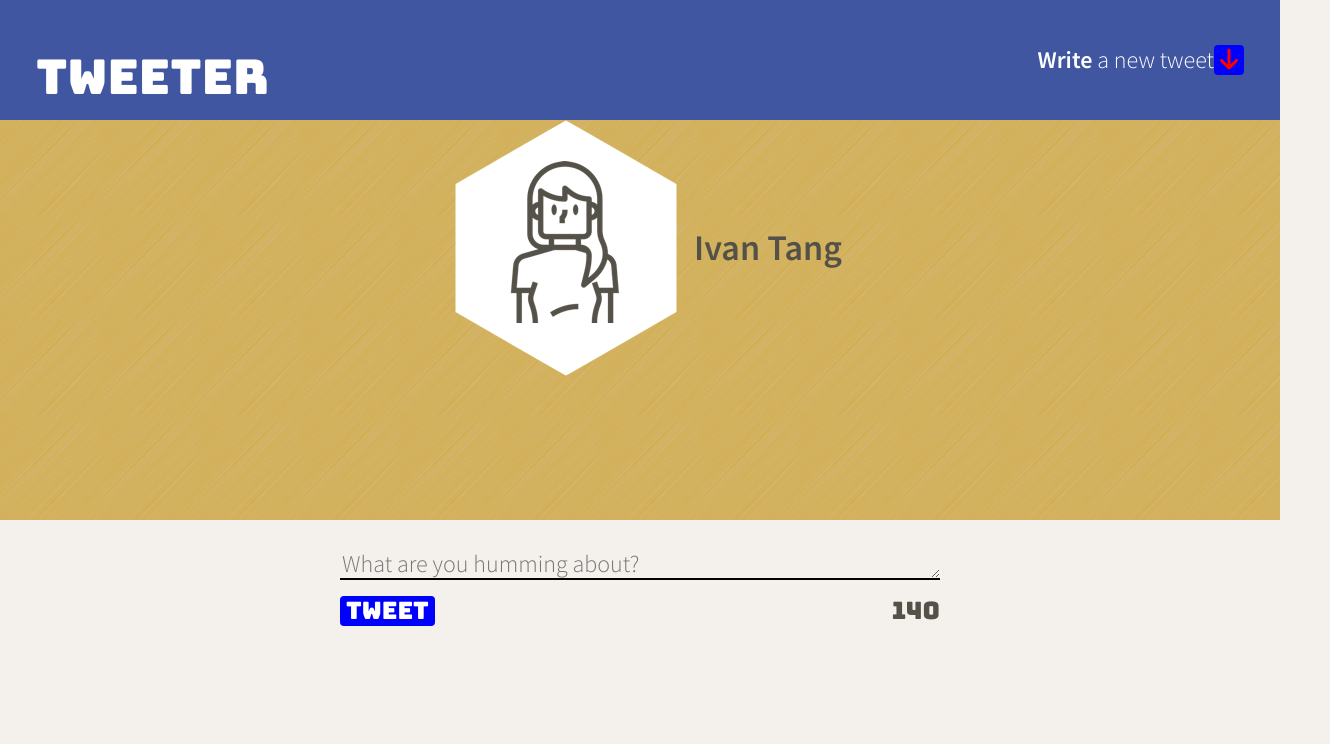
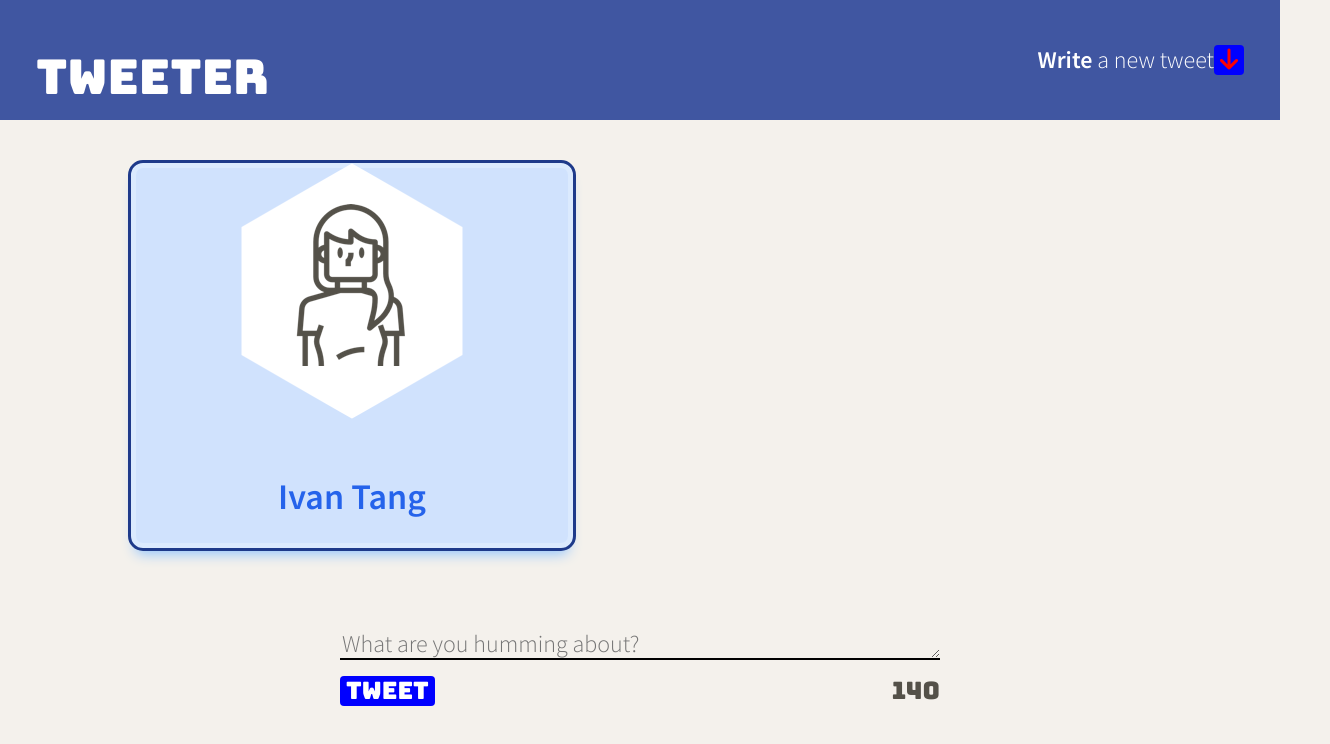
Before and after one commit to tangivan/tweeter-project, a website: page public/index.html in a window 1280 px wide. Shown: the whole page, 1330 px wide, since content can reach past the window. Drawn offline with nearby package versions, Linux system fonts and the light colour scheme; no server answers.

Commit message:
Change background colors for header container and h2 element. Add media queries for Desktop layout.

```diff
--- a/public/styles/header.css
+++ b/public/styles/header.css
@@ -1,16 +1,39 @@
-header {
+/* Header with user's Avatar and Name */
+body>header {
   height: 400px;
   width: 100%;
   margin-top: 120px;
-  background-color: goldenrod;
-  background-image: url("../images/brushed-alum.png");
 }
 
-header div {
+body> header > div {
   display: flex;
+  flex-direction: column;
   justify-content: center;
+  align-items: center;
+  background-color: #D0E2FD
 }
 
-.name {
-  color: white;
+/* User Name */
+body>header h2 {
+  color: #2563EB;
 }
+
+@media only screen and (min-width: 1024px) {
+body>header {
+  flex-basis: 50%;
+  padding: 3rem;
+  margin-top: 200px;
+  margin-left: 50px;
+  margin-right: 50px;
+}
+
+body> header > div {
+  position: fixed;
+  top: 20%;
+  left: 10%;
+  width: 35%;
+  border: 3px solid #1E3A8A;
+  border-radius: 15px;
+  box-shadow: inset 0px 0px 0px 5px #DBEAFE, 0px 10px 13px -7px#93C5FD;
+}
+}
```
